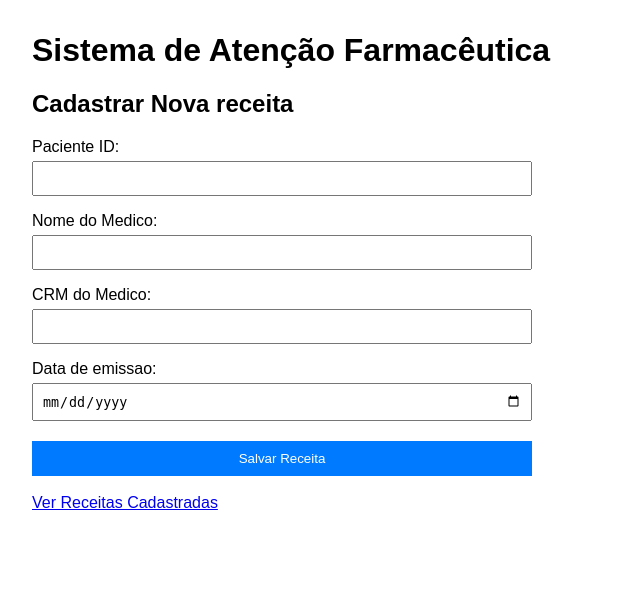
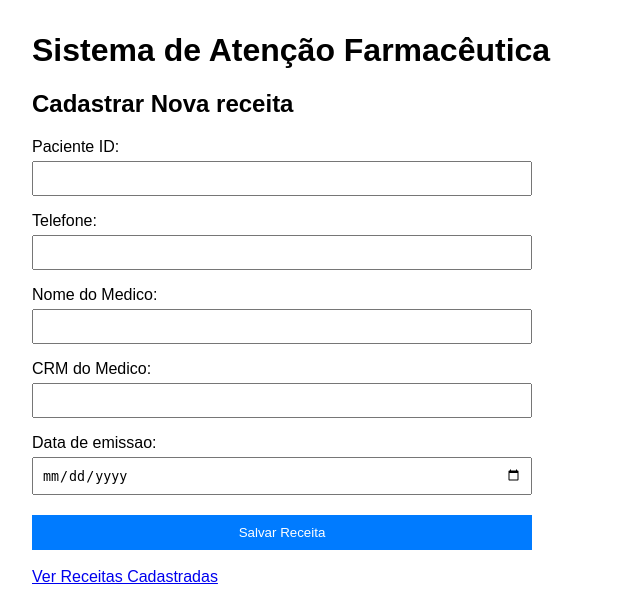
Before and after one commit to Alan-CRA/Assistencia_Farmaceutica, a Flask app: page /cadastrar_receita in a window 1280 px wide. Shown: the top 590 px of the page, without its empty margins (0-640 px from the left). Run offline with Flask 3, Linux system fonts and the light colour scheme; parts of the project's set-up code (start-up, migrations or seed data) failed here and were passed over.

Commit message:
resolvido problemas de redirecionamento

```diff
--- a/classes/DataBase/Receita_db.py
+++ b/classes/DataBase/Receita_db.py
@@ -11,6 +11,7 @@ class Receita_db(Database):
         CREATE TABLE IF NOT EXISTS {self.name} (
             id INTEGER PRIMARY KEY AUTOINCREMENT,
             paciente_id INTEGER NOT NULL,
+            telefone TEXT,
             nome_medico TEXT NOT NULL,
             crm_medico TEXT NOT NULL,
             data_emissao TEXT NOT NULL,
--- a/main.py
+++ b/main.py
@@ -37,7 +37,7 @@ def cadastar_paciente():
     return render_template('cadastro_paciente.html')
 
 # 4. Define a rota para receber os dados do formulário
-@app.route('/salvar', methods=['POST'])
+@app.route('/salvar_paciente', methods=['POST'])
 def salvar_paciente():
 
     """Recebe os dados do formulário e salva na nossa lista."""
@@ -106,6 +106,7 @@ def salvar_receita():
 
     """Recebe os dados do formulário e salva na nossa lista."""
     paciente_id = request.form['paciente_id']
+    telefone = request.form['telefone']
     nome_medico = request.form['nome_medico']
     crm_medico = request.form['crm_medico']
     data_emissao = request.form['data_emissao']
@@ -113,6 +114,7 @@ def salvar_receita():
     # Cria um dicionário para o novo paciente
     nova_receita = {
         'paciente_id': paciente_id,
+        'telefone' : telefone,
         'nome_medico': nome_medico,
         'crm_medico': crm_medico,
         'data_emissao': data_emissao
@@ -121,7 +123,7 @@ def salvar_receita():
     flag = receita.create(nova_receita)
 
     if flag:
-        return redirect(url_for('home.html'))
+        return redirect(url_for('listar_receitas'))
     return render_template('cadastro_receita.html')
 
 # 5. Define a rota para mostrar a lista de pacientes cadastrados
--- a/templates/cadastro_receita.html
+++ b/templates/cadastro_receita.html
@@ -18,9 +18,12 @@
 <!--pedir informacoes do medicamento, para verificar se ele ja existe no banco de dados, caso contrario criar-->
 <!--descobrir como receber o paciente_id-->
 <!--adicionar cpf em paciente-->
-    <form action="/salvar" method="post">
+    <form action="/salvar_receita" method="post">
         <label for="paciente_id">Paciente ID:</label>
         <input type="text" id="paciente_id" name="paciente_id" required>
+
+        <label for="telefone">Telefone:</label>
+        <input type="text" id="telefone" name="telefone" required>
 
         <label for="nome_medico">Nome do Medico:</label>
         <input type="text" id="nome_medico" name="nome_medico" required>
--- a/templates/lista_receitas.html
+++ b/templates/lista_receitas.html
@@ -17,6 +17,7 @@
             <thead>
                 <tr>
                     <th>Paciente ID</th>
+                    <th>Telefone</th>
                     <th>Nome do medico</th>
                     <th>CRM do medico</th>
                     <th>Data de emissao</th>
@@ -27,6 +28,7 @@
                 {% for receita in receitas_cadastradas %}
                 <tr>
                     <td>{{ receita.paciente_id }}</td>
+                    <td>{{ receita.telefone }}</td>
                     <td>{{ receita.nome_medico }}</td>
                     <td>{{ receita.crm_medico }}</td>
                     <td>{{ receita.data_emissao }}</td>
@@ -39,6 +41,6 @@
     {% endif %}
 
     <br>
-    <a href="/">Cadastrar Nova receita</a>
+    <a href="/cadastrar_receita">Cadastrar Nova receita</a>
 </body>
 </html>
```
Also changed, not shown: farmacia.db, 1 other file.
